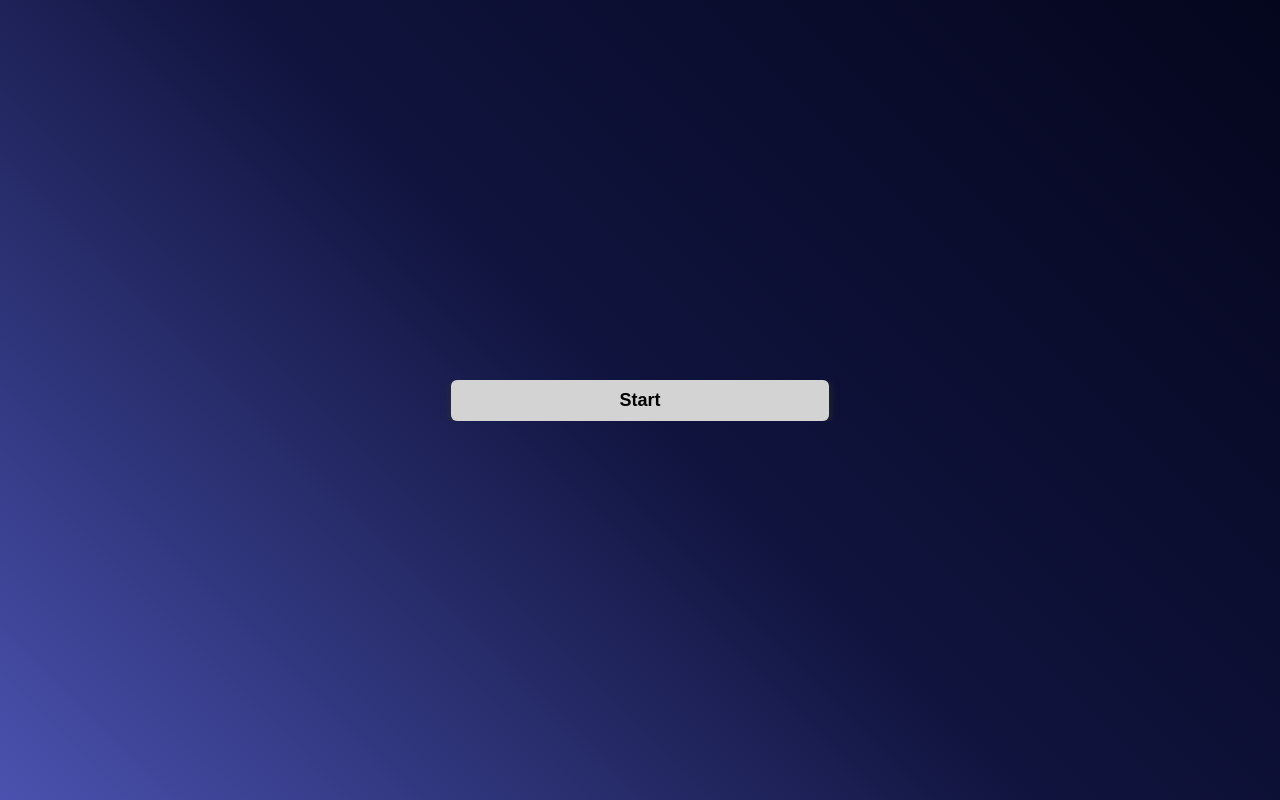
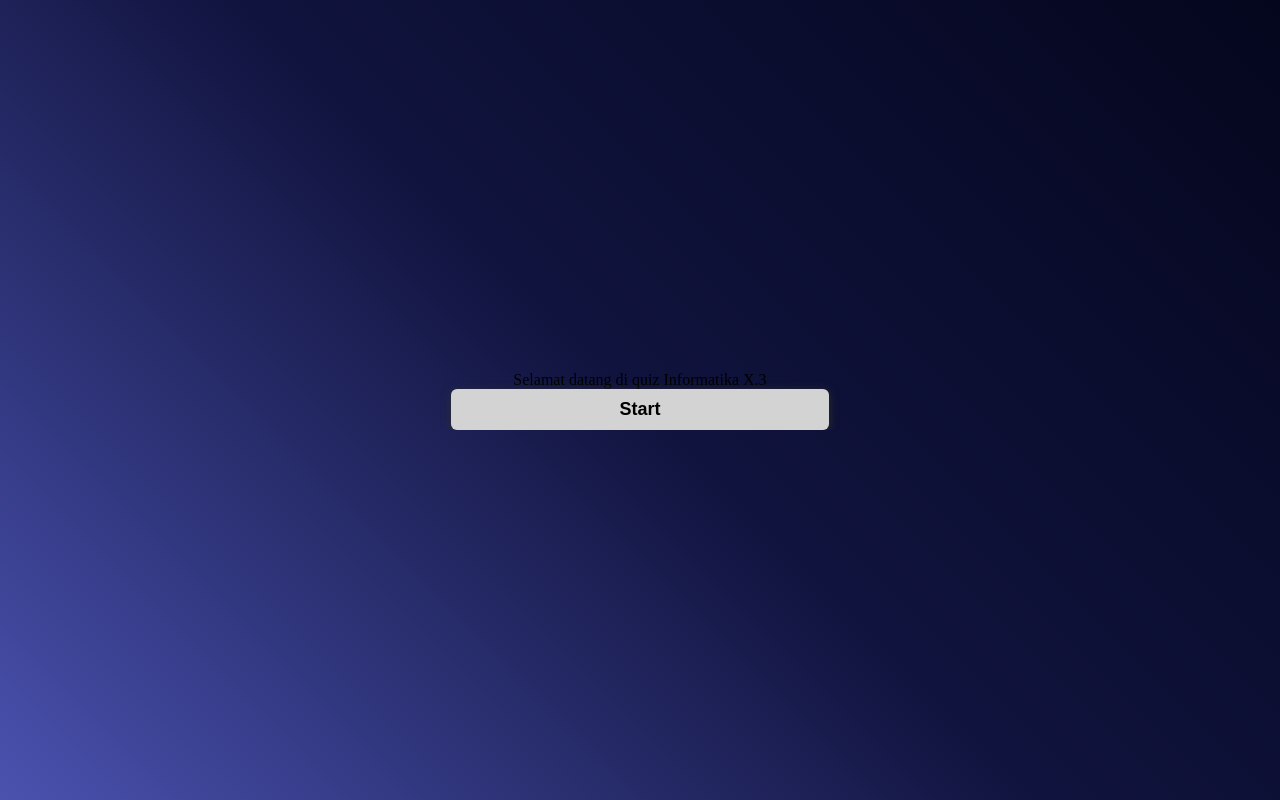
Before and after one commit to HangPrivate/INFORMATIKA-ILVA, a plain HTML site: page index.html in a window 1280 px wide. Drawn offline with Linux system fonts and the light colour scheme.

Commit message:
Update index.html

```diff
--- a/index.html
+++ b/index.html
@@ -10,6 +10,7 @@
 </head>
 <body>
   <div class="start-btn">
+    <p>Selamat datang di quiz Informatika X.3</p>
     <button>Start</button>
   </div>
   <div class="instruction">
```
